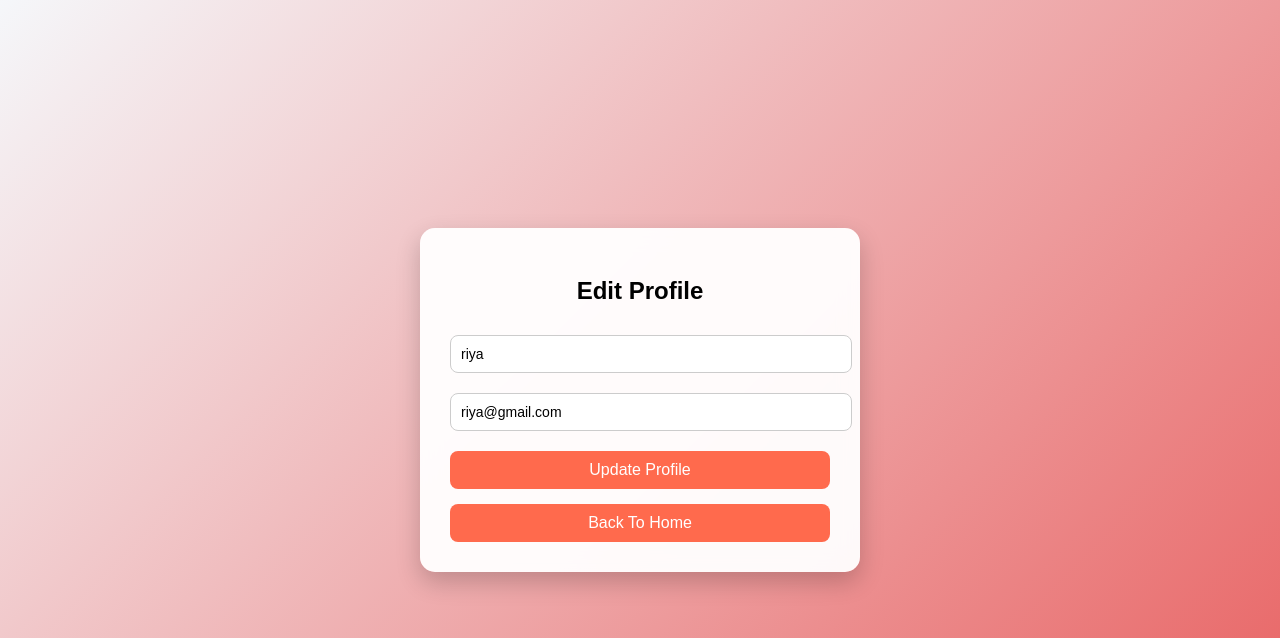
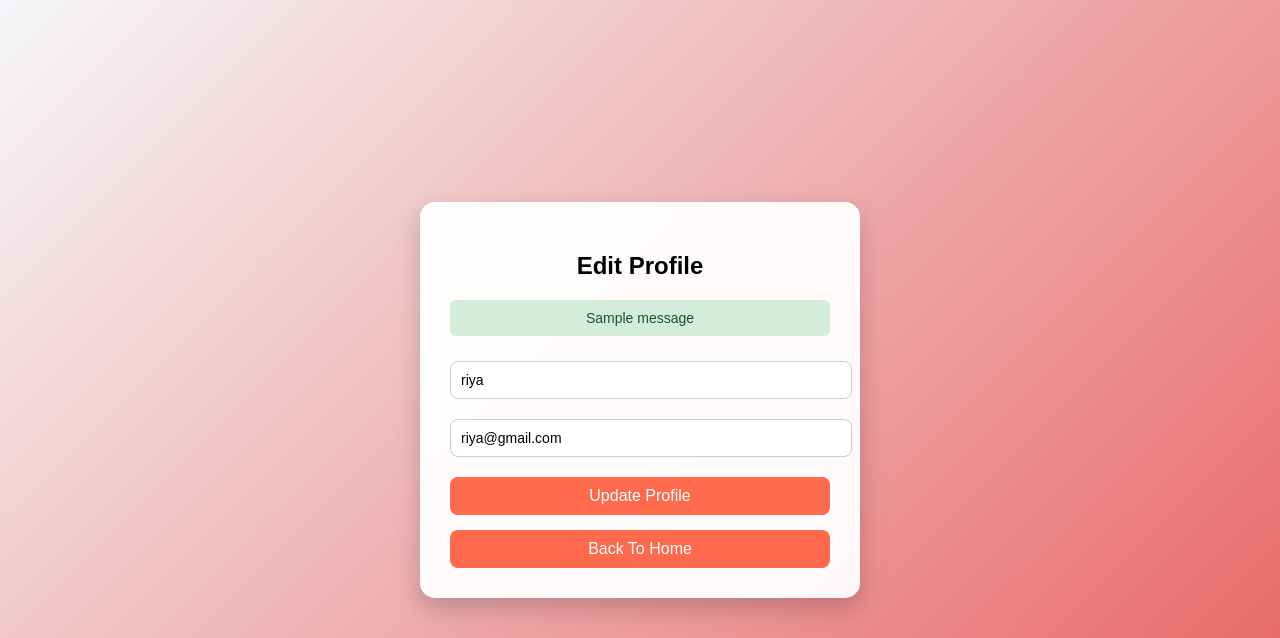
Before and after one commit to aswathysalikumar28-lang/skin_ai_project, a Flask app: page /edit_profile in a window 1280 px wide. Shown: the top 638 px of the page. Run offline with Flask 3, Linux system fonts and the light colour scheme; a user stored in the database is signed in; data comes from the database, SQL or seed files in the repository; both versions use the stored data as it was after the commit; tables that the repository leaves empty hold one stand-in row (values such as "Sample post"); one stand-in notice (Sample message) is shown; parts of the project's set-up code (start-up, migrations or seed data) failed here and were passed over.

Commit message:
Updated UI for edit profile and improved consistency across pages

```diff
--- a/app.py
+++ b/app.py
@@ -263,8 +263,8 @@ def edit_profile():
         # update session
         session["user"] = new_username
 
-        flash("Profile updated successfully")
-        return redirect("/profile")
+        flash("Profile updated successfully!", "success")  # ✅ ADDED category
+        return redirect("/edit_profile")
 
     # GET request → load current data
     cursor.execute(
--- a/templates/edit_profile.html
+++ b/templates/edit_profile.html
@@ -75,6 +75,24 @@
         .back-btn:hover {
             background: #ff3b1f;
         }
+
+        /* ADDED: Flash Message Styling */
+        .flash {
+            padding: 10px;
+            margin-bottom: 15px;
+            border-radius: 6px;
+            font-size: 14px;
+        }
+
+        .flash.success {
+            background-color: #d4edda;
+            color: #155724;
+        }
+
+        .flash.error {
+            background-color: #f8d7da;
+            color: #721c24;
+        }
     </style>
 </head>
 
@@ -82,6 +100,17 @@
 
 <div class="card">
     <h2>Edit Profile</h2>
+
+    <!-- ADDED: Flash Message Display -->
+    {% with messages = get_flashed_messages(with_categories=true) %}
+        {% if messages %}
+            {% for category, message in messages %}
+                <div class="flash {{ category }}">
+                    {{ message }}
+                </div>
+            {% endfor %}
+        {% endif %}
+    {% endwith %}
 
     <form method="POST">
         <input type="text" name="username" value="{{ user[0] }}" required>
```
Also changed, not shown: userdb.db.
